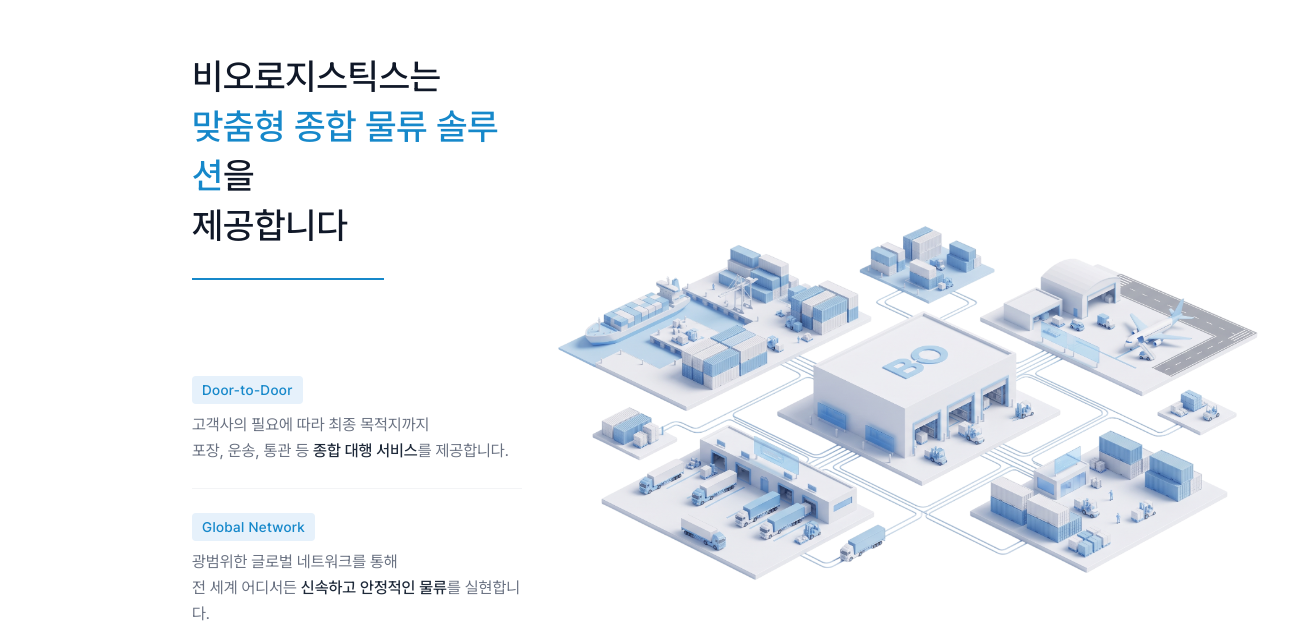
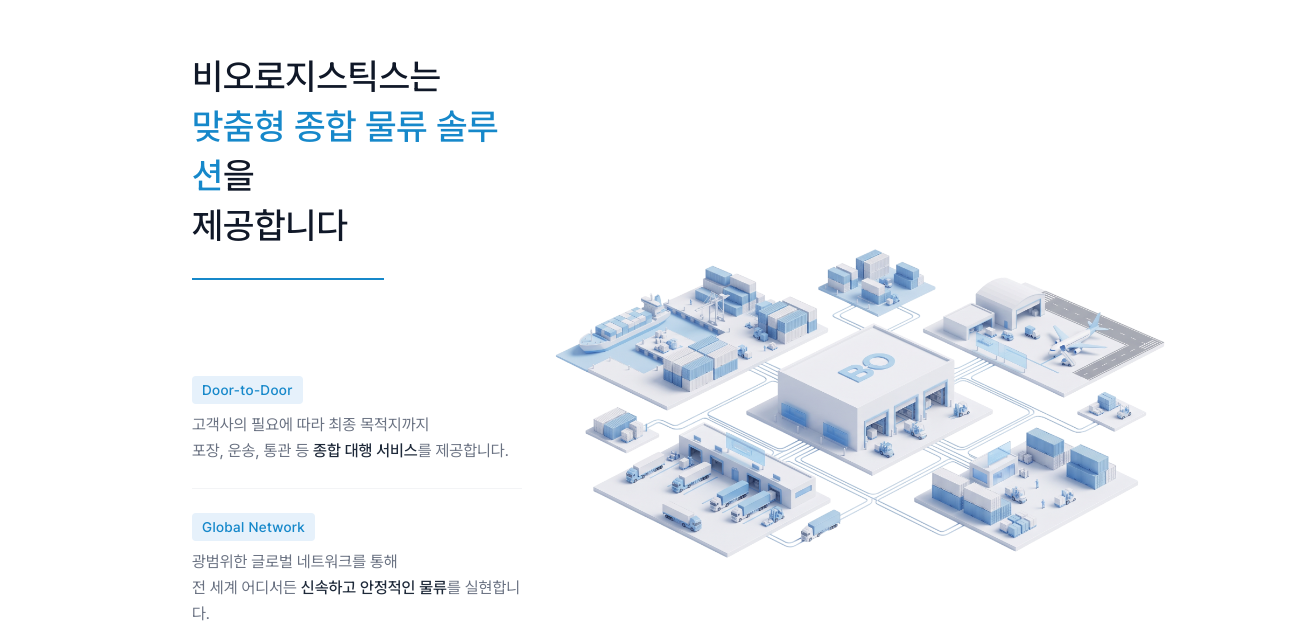
Before and after one commit to kdhqwe1030/bologistics, a Next.js app: page / in a window 1280 px wide. Shown: the part 844-1480 px from the top of the page, 1311 px wide, since content can reach past the window. Built offline with nearby package versions, Linux system fonts and the light colour scheme.

Commit message:
chore: 사진 위치 변경

```diff
--- a/app/components/hero/BusinessIntro.tsx
+++ b/app/components/hero/BusinessIntro.tsx
@@ -70,7 +70,7 @@ export default function BusinessIntro() {
 
         <FadeIn
           direction="right"
-          className="relative flex min-h-[520px] items-center justify-center overflow-visible py-12 lg:min-h-[680px] lg:py-16"
+          className="relative flex min-h-[520px] items-center justify-center overflow-visible py-12 lg:min-h-[680px] lg:py-16 mr-24"
         >
           <div className="relative h-[520px] w-[110%] max-w-none lg:h-[550px] lg:w-[120%]">
             <Image
```
